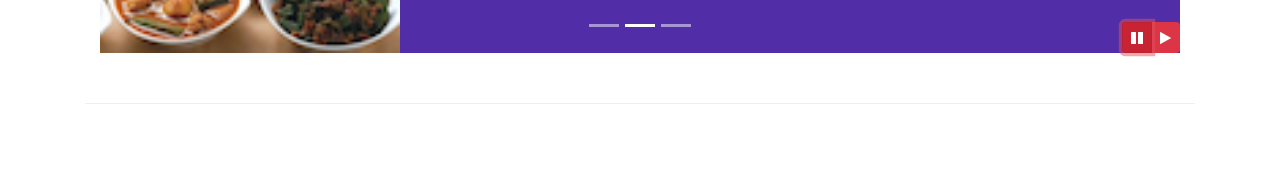
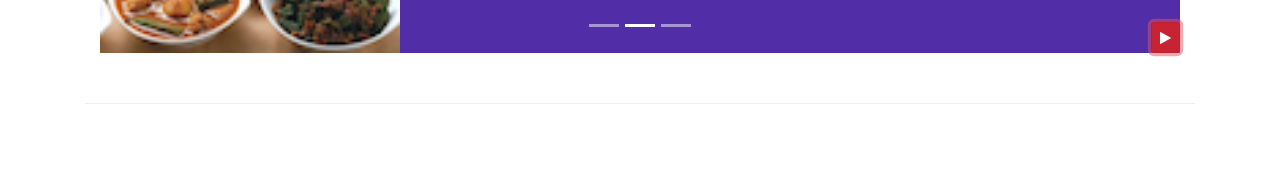
Before and after one commit to Viplava07/Restaurant-Bootstrap, a website: page index.html in a window 1280 px wide. Both pictures are taken after a click on the button 1137 px from the left and 668 px from the top of the page. Shown: the part 631-800 px from the top of the page. Drawn offline with nearby package versions, Linux system fonts and the light colour scheme.

Commit message:
More Bootstrap Jquery

```diff
--- a/index.html
+++ b/index.html
@@ -224,15 +224,9 @@
                     <a class="carousel-control-next" href="#mycarousel" role="button" data-slide="next">
                         <span class="carousel-control-next-icon"></span>
                     </a>
-                    <div class="btn-group" id="carouselButton">
-                        <button class="btn btn-danger btn-sm" id="carousel-pause">
-                            <span class="fa fa-pause"></span>
-                        </button>
-                        <button class="btn btn-danger btn-sm" id="carousel-play">
-                            <span class="fa fa-play"></span>
-                        </button>
-                    </div>
-
+                    <button class="btn btn-danger btn-sm" id="carouselButton">
+                        <span id="carousel-button-icon" class="fa fa-pause"></span>
+                    </button>
                 </div>
             </div>
         </div>
@@ -342,12 +336,17 @@
     <script src="node_modules/bootstrap/dist/js/bootstrap.min.js"></script>
     <script>
         $(document).ready(function(){
-            $("#mycarousel").carousel( { interval: 5000 } );
-            $("#carousel-pause").click(function(){
-                $("#mycarousel").carousel('pause');
-            });
-            $("#carousel-play").click(function(){
-                $("#mycarousel").carousel('cycle');
+            $("#carouselButton").click(function(){
+                if ($("#carouselButton").children("span").hasClass('fa-pause')) {
+                    $("#mycarousel").carousel('pause');
+                    $("#carouselButton").children("span").removeClass('fa-pause');
+                    $("#carouselButton").children("span").addClass('fa-play');
+                }
+                else if ($("#carouselButton").children("span").hasClass('fa-play')){
+                    $("#mycarousel").carousel('cycle');
+                    $("#carouselButton").children("span").removeClass('fa-play');
+                    $("#carouselButton").children("span").addClass('fa-pause');
+                }
             });
         });
     </script>
```
